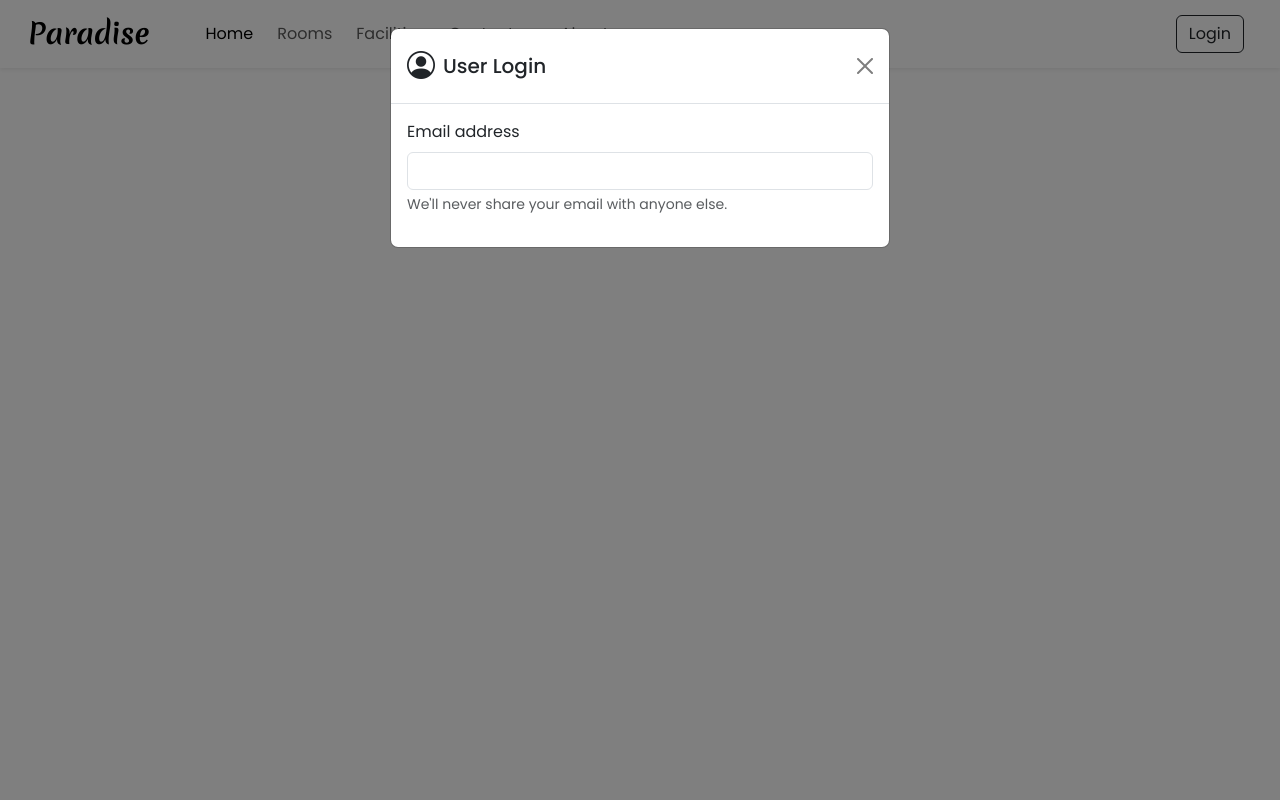
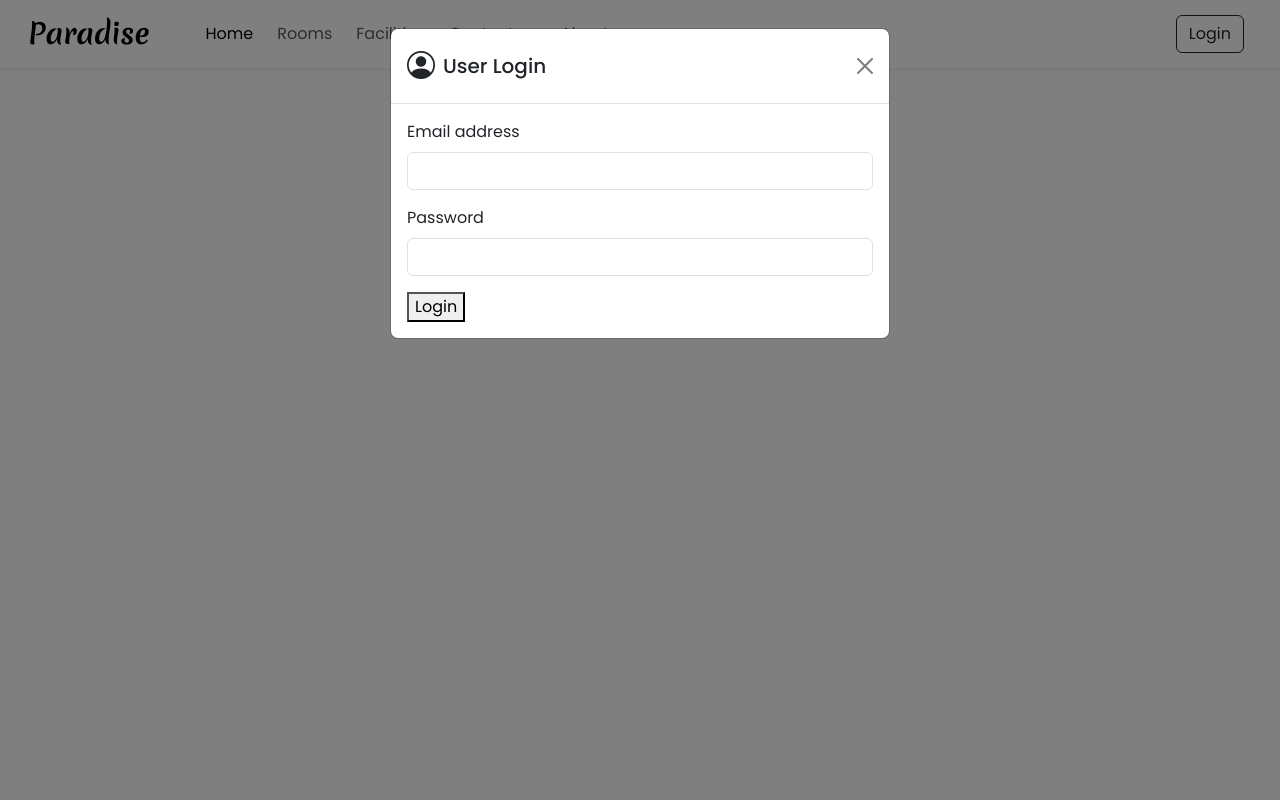
Before and after one commit to vishalvky007/Hotel-booking-website, a PHP site: page / in a window 1280 px wide, after a click on "Login". Run offline with PHP 8.4, Linux system fonts and the light colour scheme.

Commit message:
modified

```diff
--- a/index.php
+++ b/index.php
@@ -59,18 +59,27 @@
     <div class="modal-dialog">
       <div class="modal-content">
         <form>
+          <!-- Modal Header -->
           <div class="modal-header">
             <h5 class="modal-title d-flex align-items-center">
               <i class="bi bi-person-circle fs-3 me-2"></i>User Login
             </h5>
             <button type="reset" class="btn-close" data-bs-dismiss="modal" aria-label="Close"></button>
           </div>
-
+          <!-- Modal Body -->
           <div class="modal-body">
             <div class="mb-3">
-              <label for="exampleInputEmail1" class="form-label">Email address</label>
-              <input type="email" class="form-control" id="exampleInputEmail1" aria-describedby="emailHelp">
-              <div id="emailHelp" class="form-text">We'll never share your email with anyone else.</div>
+              <label class="form-label">Email address</label>
+              <input type="email" class="form-control shadow-none">
+            </div>
+            <div class="mb-3">
+              <label class="form-label">Password</label>
+              <input type="password" class="form-control shadow-none">
+            </div>
+            <div>
+              <button>
+                Login
+              </button>
             </div>
           </div>
         </form>
```
